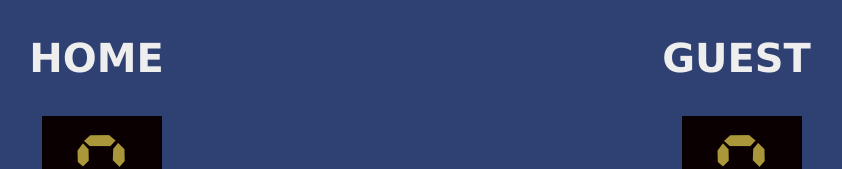
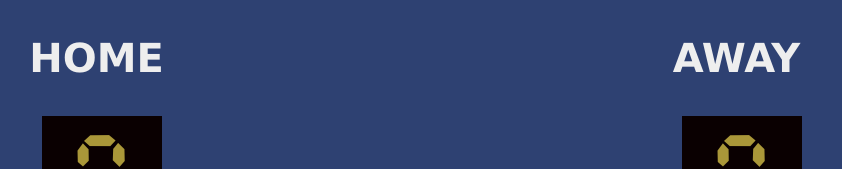
Before and after one commit to jillianfusco/BasketballScoreboard, a plain HTML site: page index.html in a window 1280 px wide. Shown: the top 169 px of the page, without its empty margins (218-1060 px from the left). Drawn offline with nearby package versions, Linux system fonts and the light colour scheme.

Commit message:
Changed guest to away

```diff
--- a/index.html
+++ b/index.html
@@ -21,7 +21,8 @@
             </div>
         </div>
         <div>
-            <h3>GUEST</h3>
+            <h3>AWAY</h3>
+            <!-- changed GUEST to AWAY-js refers to guest -->
             <h2 class="score" id="guest-score">0</h2>
              <div class="buttonDiv">
                 <button onclick="add1G()">+1</button>
```
